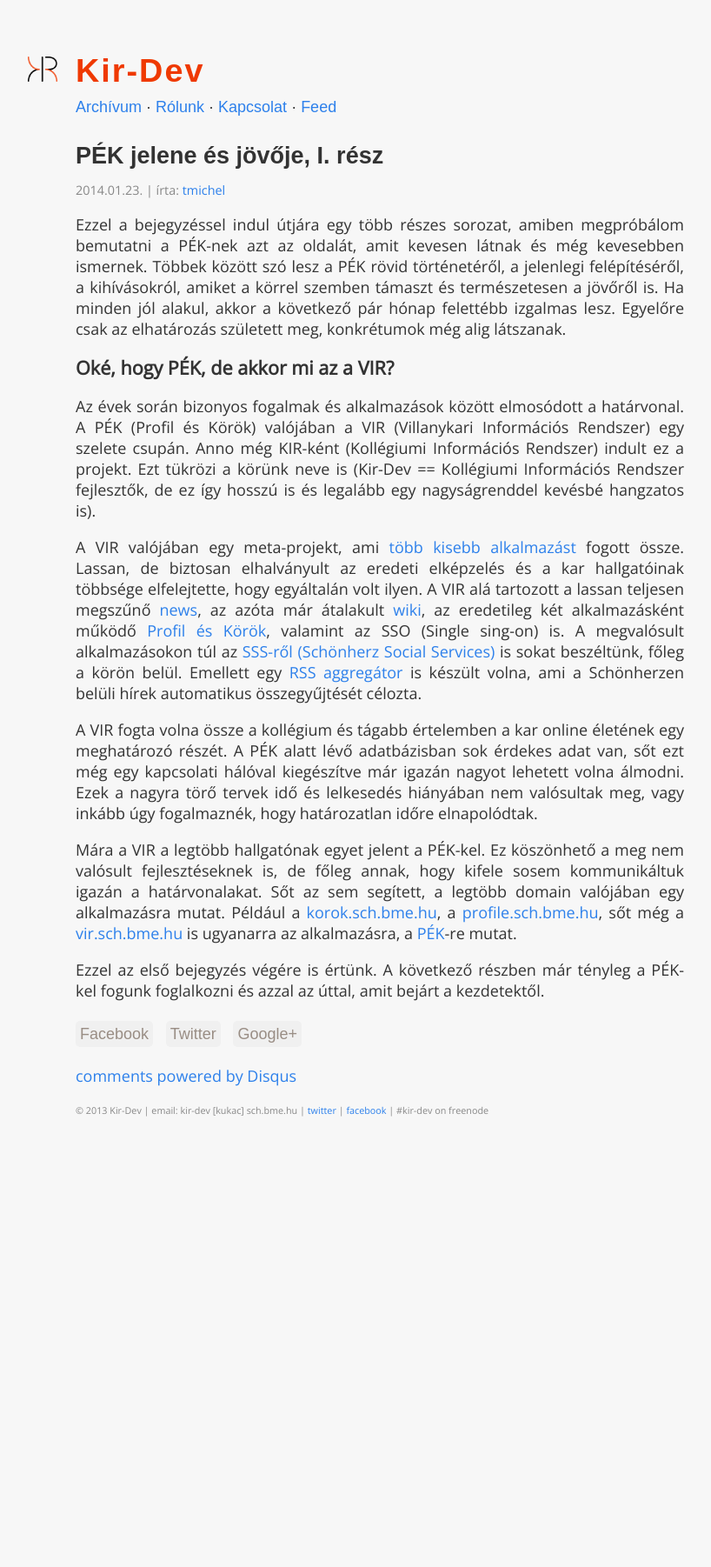
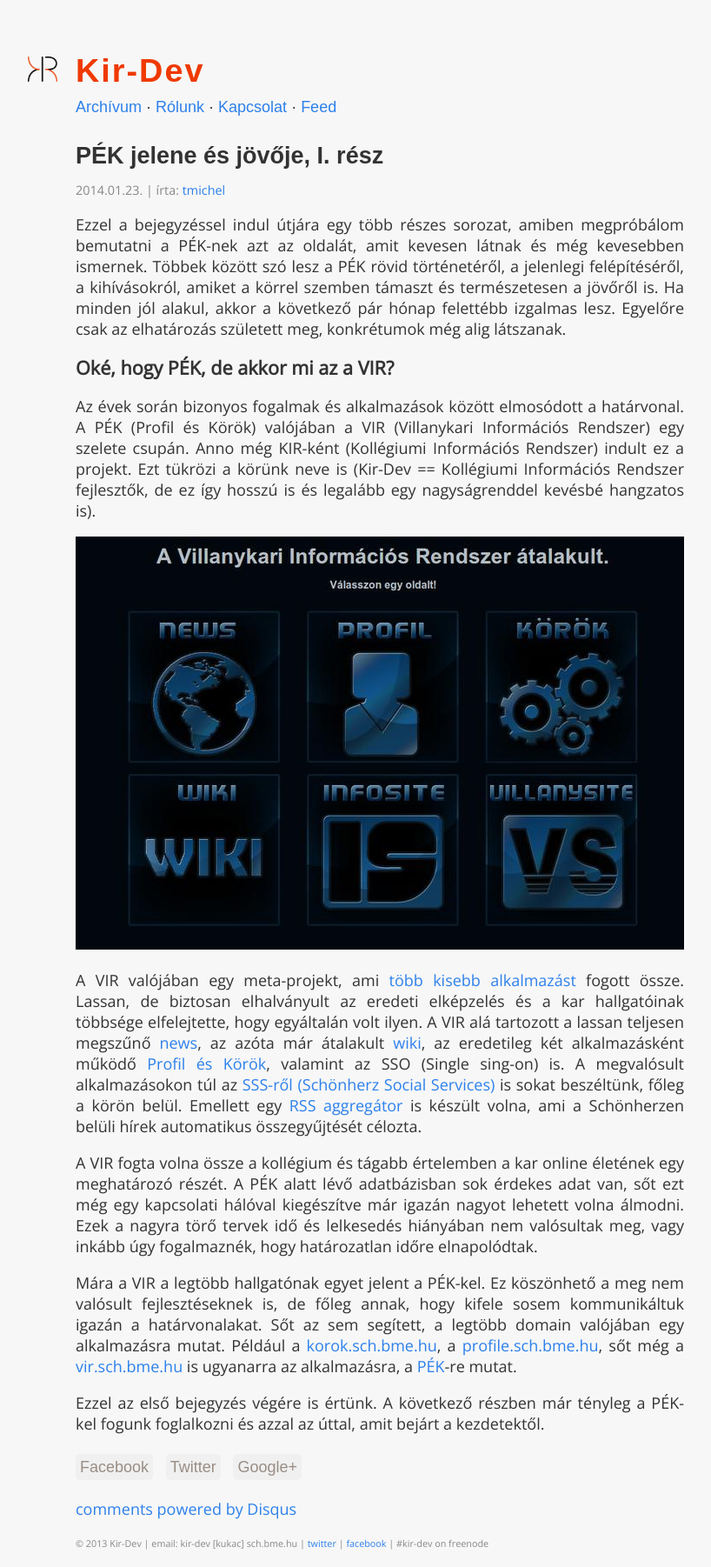
Before and after one commit to kir-dev/kir-dev.sch.bme.hu, a Jekyll site: the page built from _posts/2014-01-23-pek-jelen-es-jovo-i.md, in a window 1280 px wide. Shown: the whole page at 87% size, without its empty margins (203-1021 px from the left). Built offline with Jekyll 4.4.1, drawn with Linux system fonts in a browser that asks for light colours; some web fonts are replaced; Markdown is read by kramdown in place of the engine named in the settings; comment, search, counter and statistics services are not loaded; before the commit the page ends 1304 px from its top, so only the background shows below that.

Commit message:
added vir langing page to post

```diff
--- a/_posts/2014-01-23-pek-jelen-es-jovo-i.md
+++ b/_posts/2014-01-23-pek-jelen-es-jovo-i.md
@@ -23,6 +23,8 @@ szelete csupán. Anno még KIR-ként (Kollégiumi Információs Rendszer) indult
 projekt. Ezt tükrözi a körünk neve is (Kir-Dev == Kollégiumi Információs
 Rendszer fejlesztők, de ez így hosszú is és legalább egy nagyságrenddel kevésbé
 hangzatos is).
+
+![VIR nyitóoldal az induláskor](/img/vir_landing.jpg)
 
 A VIR valójában egy meta-projekt, ami [több kisebb
 alkalmazást](https://vir.sch.bme.hu/index.html) fogott össze. Lassan, de
```
Also changed, not shown: img/vir_landing.jpg (added).
